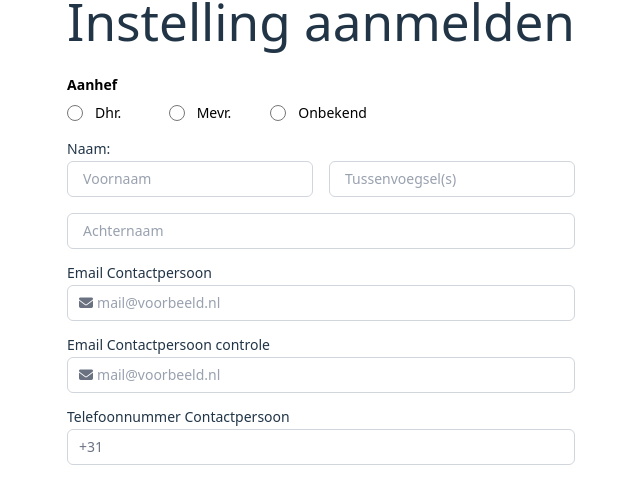
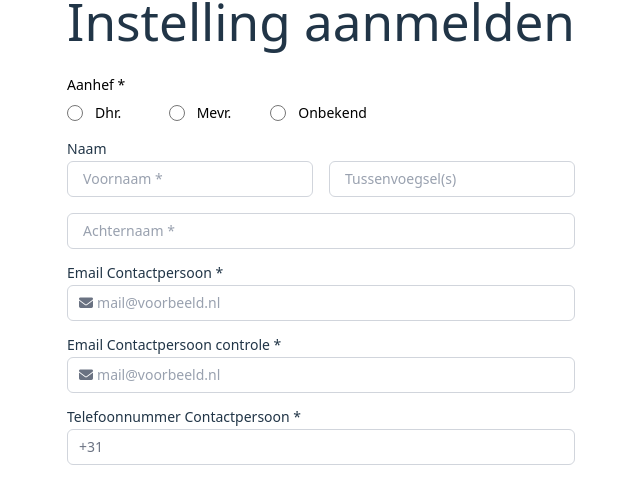
Before and after one commit to DROY64/cultuurweb, a React (Vite) app: page / in a window 1280 px wide. Shown: the part 127-606 px from the top of the page, without its empty margins (319-959 px from the left). Built offline with nearby package versions, Linux system fonts and the light colour scheme.

Commit message:
forms hotfix #2

```diff
--- a/src/Forms.jsx
+++ b/src/Forms.jsx
@@ -15,7 +15,7 @@ function MyForm() {
       <br />
       <form>
         <fieldset>
-          <legend class="text-sm/6 font-semibold text-black">Aanhef</legend>
+          <legend class="text-sm/6 text-black">Aanhef *</legend>
           <div class="mt-1 grid grid-cols-5">
             <div class="flex items-center gap-x-3">
               <input
@@ -72,14 +72,14 @@ function MyForm() {
         </fieldset>
 
         <label class="block text-sm/6 mt-3">
-          Naam:
+          Naam
           <div class="grid grid-cols-2 gap-4">
             <div class="flex items-center rounded-md bg-white pl-3 outline-1 -outline-offset-1 outline-gray-300 has-[input:focus-within]:outline-2 has-[input:focus-within]:-outline-offset-2 has-[input:focus-within]:outline-indigo-600">
               <input
                 type="text"
                 name="voor"
                 required
-                placeholder="Voornaam"
+                placeholder="Voornaam *"
                 class="block min-w-0 grow py-1.5 pr-3 pl-1 text-base text-gray-900 placeholder:text-gray-400 focus:outline-none sm:text-sm/6"
               />
             </div>
@@ -97,7 +97,7 @@ function MyForm() {
                 type="text"
                 name="achter"
                 required
-                placeholder="Achternaam"
+                placeholder="Achternaam *"
                 class="block min-w-0 grow py-1.5 pr-3 pl-1 text-base text-gray-900 placeholder:text-gray-400 focus:outline-none sm:text-sm/6"
               />
             </div>
@@ -106,7 +106,7 @@ function MyForm() {
 
         <div>
           <label htmlFor="mailc" class="block text-sm/6 mt-3">
-            Email Contactpersoon
+            Email Contactpersoon *
           </label>
 
           <div class="flex items-center rounded-md bg-white pl-3 outline-1 -outline-offset-1 outline-gray-300 has-[input:focus-within]:outline-2 has-[input:focus-within]:-outline-offset-2 has-[input:focus-within]:outline-indigo-600">
@@ -125,7 +125,7 @@ function MyForm() {
         </div>
         <div>
           <label htmlFor="mailcc" class="block text-sm/6 mt-3">
-            Email Contactpersoon controle
+            Email Contactpersoon controle *
           </label>
           <div class="flex items-center rounded-md bg-white pl-3 outline-1 -outline-offset-1 outline-gray-300 has-[input:focus-within]:outline-2 has-[input:focus-within]:-outline-offset-2 has-[input:focus-within]:outline-indigo-600">
             <div class="shrink-0 text-base text-gray-500 select-none sm:text-sm/6">
@@ -143,7 +143,7 @@ function MyForm() {
         </div>
         <div>
           <label htmlFor="telc" class="block text-sm/6 mt-3">
-            Telefoonnummer Contactpersoon
+            Telefoonnummer Contactpersoon *
           </label>
 
           <div class="flex items-center rounded-md bg-white pl-3 outline-1 -outline-offset-1 outline-gray-300 has-[input:focus-within]:outline-2 has-[input:focus-within]:-outline-offset-2 has-[input:focus-within]:outline-indigo-600">
```
